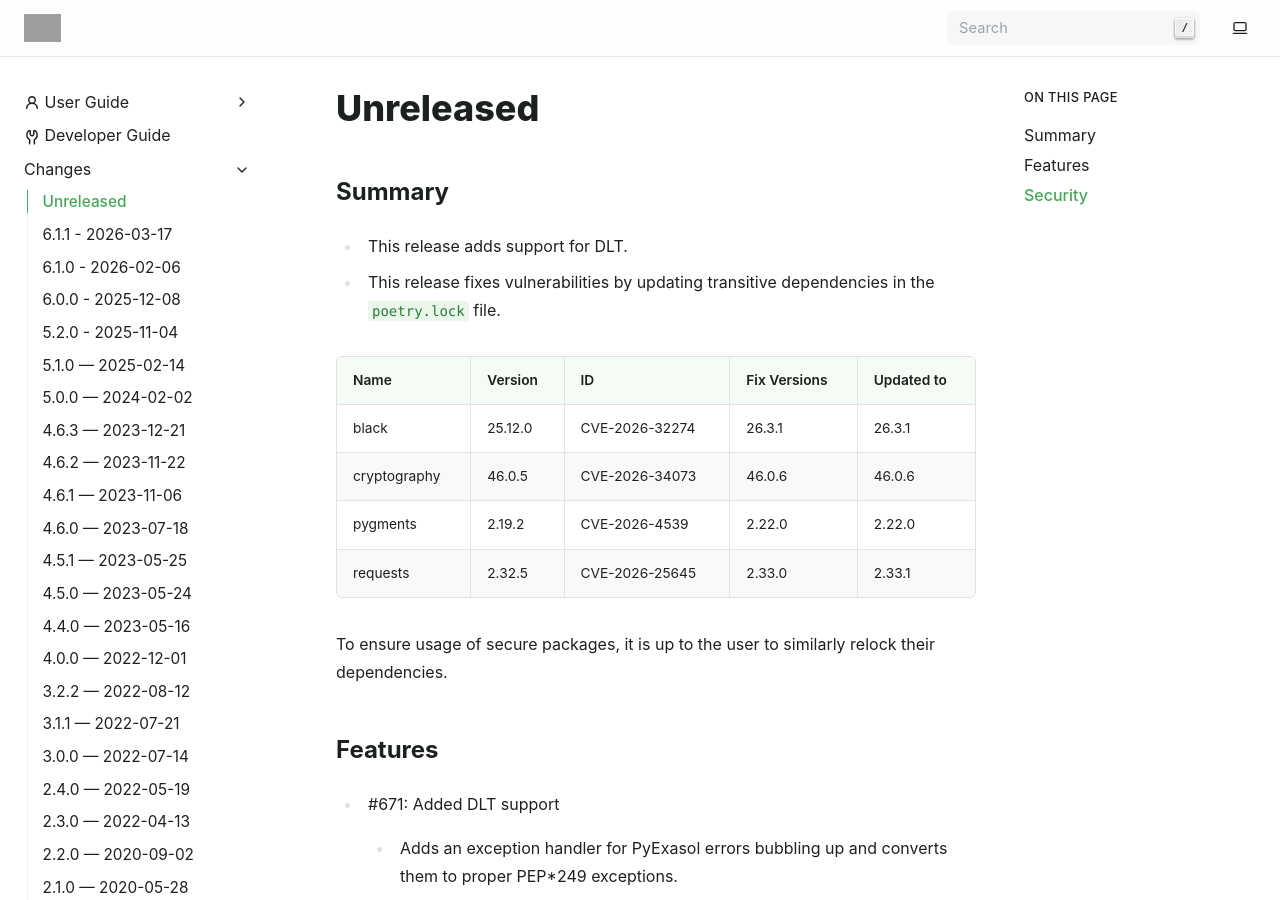
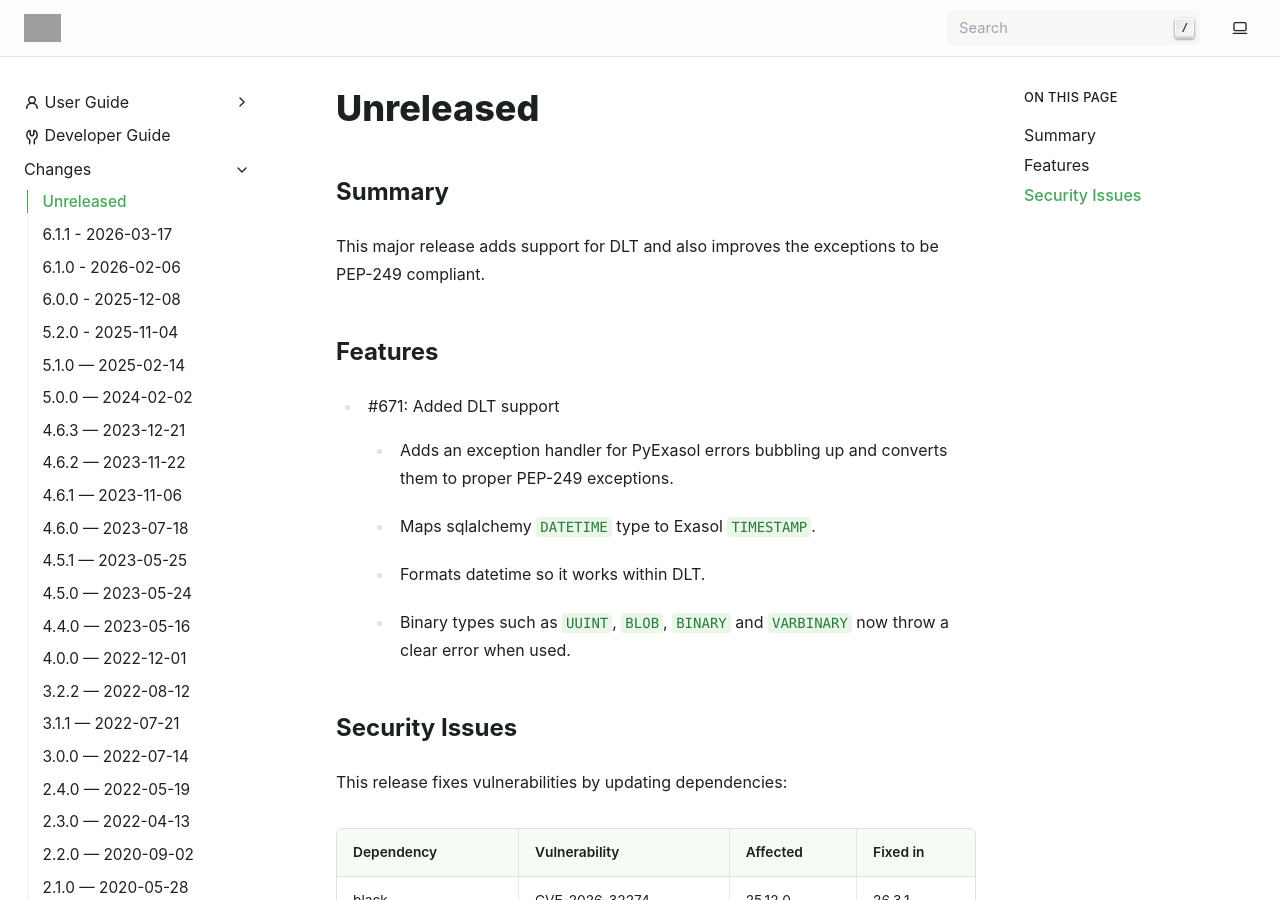
Before and after one commit to exasol/sqlalchemy-exasol, a Sphinx documentation site: the page built from doc/changes/unreleased.md, in a window 1280 px wide and 900 px high. Built offline with Sphinx 7.4.7, drawn with Linux system fonts in a browser that asks for light colours; some of the changed text lies outside the part shown; grey boxes are pictures that could not be loaded.

Commit message:
Relock to resolve vulnerabilties

```diff
--- a/doc/changes/unreleased.md
+++ b/doc/changes/unreleased.md
@@ -2,26 +2,29 @@
 
 ## Summary
 
-* This release adds support for DLT.
-* This release fixes vulnerabilities by updating transitive dependencies in the `poetry.lock` file.
-
-| Name         | Version | ID             | Fix Versions | Updated to |
-|--------------|---------|----------------|--------------|------------|
-| black        | 25.12.0 | CVE-2026-32274 | 26.3.1       | 26.3.1     |
-| cryptography | 46.0.5  | CVE-2026-34073 | 46.0.6       | 46.0.6     |
-| pygments     | 2.19.2  | CVE-2026-4539  | 2.22.0       | 2.22.0     |
-| requests     | 2.32.5  | CVE-2026-25645 | 2.33.0       | 2.33.1     |
-
-To ensure usage of secure packages, it is up to the user to similarly relock their dependencies.
+This major release adds support for DLT and also improves the exceptions to be
+PEP-249 compliant.
 
 ## Features
 
 * #671: Added DLT support
-    * Adds an exception handler for PyExasol errors bubbling up and converts them to proper PEP*249 exceptions.
+    * Adds an exception handler for PyExasol errors bubbling up and converts them to proper PEP-249 exceptions.
     * Maps sqlalchemy `DATETIME` type to Exasol `TIMESTAMP`.
     * Formats datetime so it works within DLT.
     * Binary types such as `UUINT`, `BLOB`, `BINARY` and `VARBINARY` now throw a clear error when used.
 
-## Security
+## Security Issues
+
+This release fixes vulnerabilities by updating dependencies:
+
+| Dependency    | Vulnerability  | Affected | Fixed in |
+|---------------|----------------|----------|----------|
+| black         | CVE-2026-32274 | 25.12.0  | 26.3.1   |
+| cryptography  | CVE-2026-34073 | 46.0.5   | 46.0.6   |
+| cryptography  | CVE-2026-39892 | 46.0.5   | 46.0.7   |
+| requests      | CVE-2026-25645 | 2.32.5   | 2.33.0   |
+| pygments      | CVE-2026-4539  | 2.19.2   | 2.20.0   |
+| python-dotenv | CVE-2026-28684 | 1.2.1    | 1.2.2    |
 
 * #733: Fixed vulnerabilities by re-locking transitive dependencies
+* #736: Fixed vulnerabilities by re-locking transitive dependencies & updated to exasol-toolbox `7.0.0`
```
Also changed, not shown: 1 other file.
